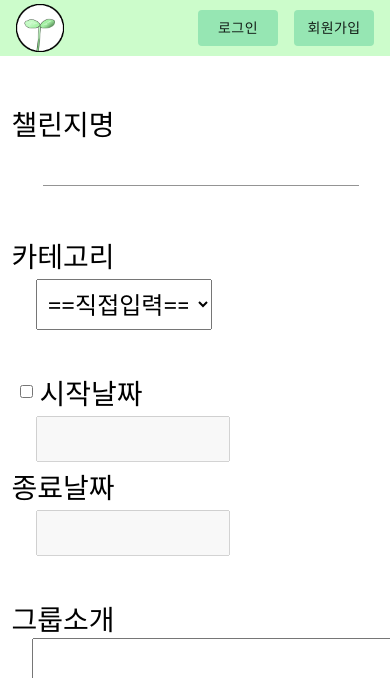
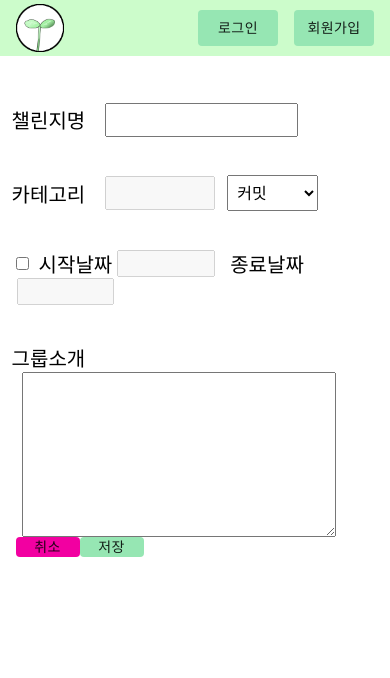
Before and after one commit to TeamGrabit/challenge, a React (Create React App) app in the folder frontend/: page /challenge/make in a window 390 px wide. Shown: the top 678 px of the page. Built offline with nearby package versions, Linux system fonts and the light colour scheme.

Commit message:
챌린지 생성 진행
css 조정 / 카테고리 선택

```diff
--- a/frontend/src/css/pages/_challengeMake.scss
+++ b/frontend/src/css/pages/_challengeMake.scss
@@ -20,27 +20,80 @@
         font-size: 1.75em;
 	}
 	.name_txtfield{
-		width: 90%;
-        height: 80%;
+        margin-left: 50px;
         padding: 2%;
         font-size: 1.5em;
 	}
     .category_txtfield{
-		width: 50%;
-        height: 80%;
-        padding: 2%;
+        margin-left: 50px;
+        vertical-align: middle;
+        padding: 3%;
         font-size: 1.5em;
 	}
+    .category_selfield{
+        margin-left: 30px;
+        padding: 5%;
+        font-size: 1.5em;
+	}
+    .date_check{
+        margin-right: 10px;
+    }
     .date_txtfield{
-		width: 50%;
-        height: 60%;
+        margin-left: 30px;
+        margin-right: 50px;
         padding: 2%;
         font-size: 1.3em;
 	}
     .intro_txtfield{
-		width: 100%;
-        height: 20vh;
+        margin-left: 50px;
+		width: 500px;
+        height: 200px;
         padding: 2%;
-        font-size: 1em;
+        font-size: 1.1em;
 	}
+    .btn_cancel{
+        height: 5vmin;
+        padding-left: 1vmax;
+        padding-right: 1vmax;
+        background-color: #f200a1;
+    }
+    .btn_clear{
+        height: 5vmin;
+        padding-left: 1vmax;
+        padding-right: 1vmax;
+        background-color: $green3;
+    }
 }
+@media ( max-width: 500px ) {
+    .challengeMake{
+
+        .cha_name{
+            font-size: 1.25em;
+        }
+        .name_txtfield{
+            margin-left: 20px;
+            font-size: 1em;
+        }
+        .category_txtfield{
+            margin-left: 20px;
+            font-size: 1em;
+        }
+        .category_selfield{
+            margin-left: 20px;
+            padding: 5%;
+            font-size: 1em;
+        }
+        .date_txtfield{
+            margin-left: 5px;
+            margin-right: 20px;
+            font-size: 0.8em;
+        }
+        .intro_txtfield{
+            margin-left: 10px;
+            width: 300px;
+            height: 150px;
+            padding: 2%;
+            font-size: 0.8em;
+        }
+    }
+}
--- a/frontend/src/pages/ChallengeMake.js
+++ b/frontend/src/pages/ChallengeMake.js
@@ -4,17 +4,27 @@ import { Box, Grid, Button, TextField } from '@material-ui/core';
 function ChallengeMake() {
 	const [Name, setName] = useState("");
 	const [Category, setCategory] = useState("");
+	const [CateSel, setCateSel] = useState("notsel");
 	const [sttDate, setSttdate] = useState("");
 	const [finDate, setFindate] = useState("");
 	const [Intro, setIntro] = useState("");
 	const sttRef = useRef(null);
 	const finRef = useRef(null);
+	const selRef = useRef(null);
 
 	const changeName = (e) => {
 		setName(e.currentTarget.value);
 	};
 	const changeCategory = (e) => {
 		setCategory(e.currentTarget.value);
+	};
+	const changeCateSel = (e) => {
+		setCateSel(e.currentTarget.value);
+		if (e.currentTarget.value === "") {
+			selRef.current.disabled = false;
+		} else {
+			selRef.current.disabled = true;
+		}
 	};
 	const changeSttdate = (e) => {
 		setSttdate(e.currentTarget.value);
@@ -39,6 +49,14 @@ function ChallengeMake() {
 		}
 	};
 
+	const handleSelect = () => {
+		if (selRef.current.disabled === true) {
+			selRef.current.disabled = false;
+		} else {
+			selRef.current.disabled = true;
+		}
+	};
+
 	return (
 		<div className="challengeMake">
 			<div className="makefield">
@@ -49,8 +67,8 @@ function ChallengeMake() {
 								챌린지명
 							</Box>
 						</Grid>
-						<Grid item className="linefield">
-							<TextField value={Name} onChange={changeName} className="name_txtfield" />
+						<Grid>
+							<input value={Name} onChange={changeName} className="name_txtfield" />
 						</Grid>
 					</Grid>
 				</Grid>
@@ -61,35 +79,40 @@ function ChallengeMake() {
 								카테고리
 							</Box>
 						</Grid>
-						<Grid item className="linefield">
-							<select value={Category} onChange={changeCategory} className="category_txtfield">
+						<Grid>
+							<input disabled value={Category} onChange={changeCategory} ref={selRef} className="category_txtfield" size="10" />
+						</Grid>
+						<Grid>
+							<select id="selbox" value={CateSel} onChange={changeCateSel} className="category_selfield">
 								<option value="커밋">커밋</option>
 								<option value="운동">운동</option>
-								<option value="">==직접입력==</option>
+								<option value="공부">공부</option>
+								<option value="기타">기타</option>
+								<option value="">직접입력</option>
 							</select>
 						</Grid>
 					</Grid>
 				</Grid>
 				<Grid item xs={12} className="name_grid">
 					<Grid container spacing={1} alignItems="center">
-						<Grid item>
-							<input type="checkbox" onChange={handleCheck} />
+						<Grid>
+							<input type="checkbox" onChange={handleCheck} className="date_check" />
 						</Grid>
 						<Grid>
 							<Box className="cha_name">
 								시작날짜
 							</Box>
 						</Grid>
-						<Grid item className="linefield">
-							<input disabled value={sttDate} onChange={changeSttdate} ref={sttRef} className="date_txtfield" />
+						<Grid>
+							<input disabled value={sttDate} onChange={changeSttdate} ref={sttRef} className="date_txtfield" size="11" />
 						</Grid>
 						<Grid>
 							<Box className="cha_name">
 								종료날짜
 							</Box>
 						</Grid>
-						<Grid item className="linefield">
-							<input disabled value={finDate} onChange={changeFindate} ref={finRef} className="date_txtfield" />
+						<Grid>
+							<input disabled value={finDate} onChange={changeFindate} ref={finRef} className="date_txtfield" size="11" />
 						</Grid>
 					</Grid>
 				</Grid>
@@ -100,11 +123,17 @@ function ChallengeMake() {
 								그룹소개
 							</Box>
 						</Grid>
-						<Grid className="linefield">
+						<Grid>
 							<textarea value={Intro} onChange={changeIntro} className="intro_txtfield" />
 						</Grid>
 					</Grid>
 				</Grid>
+				<Button className="btn_cancel">
+					취소
+				</Button>
+				<Button className="btn_clear">
+					저장
+				</Button>
 			</div>
 		</div>
 	);
```
